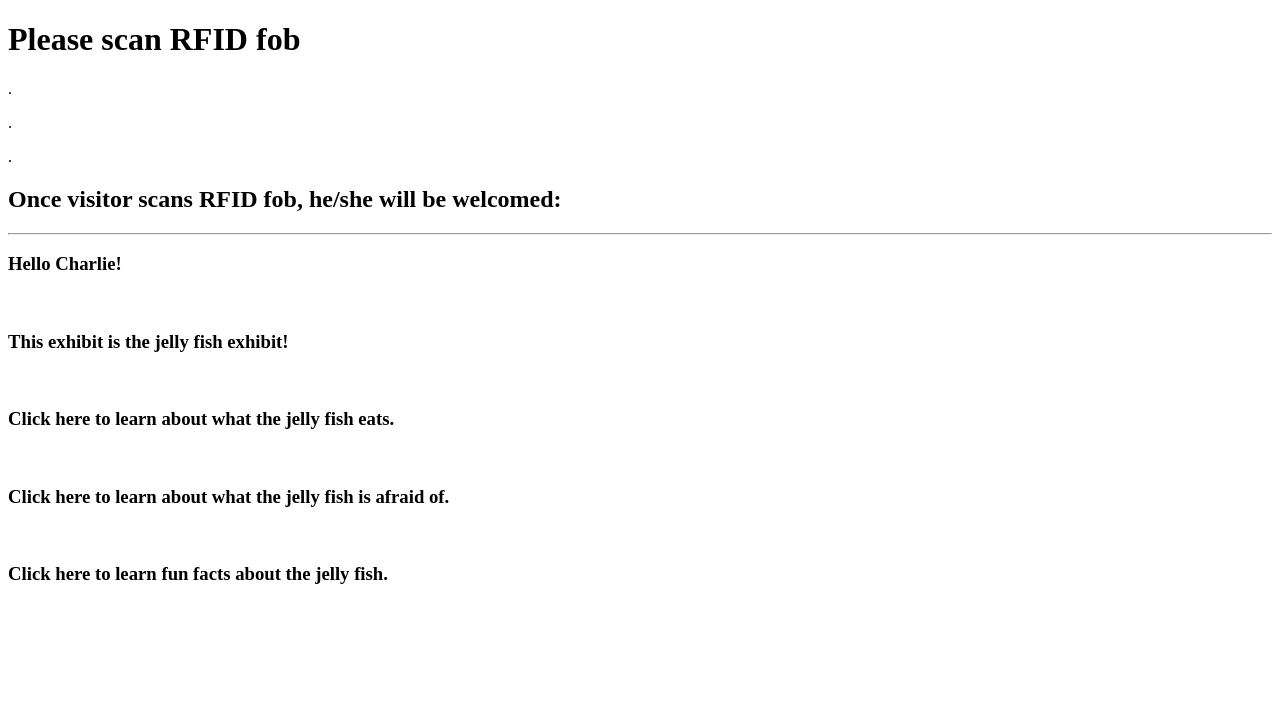
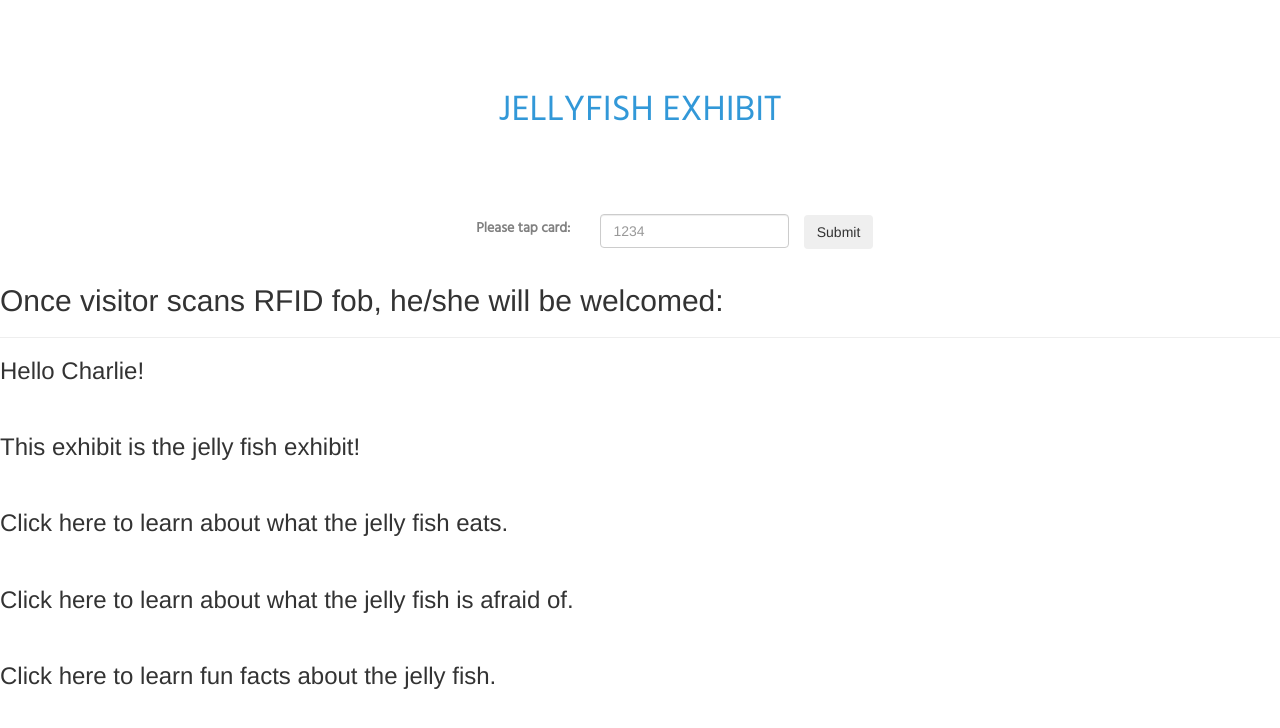
Before and after one commit to briannayamanaka/Global_Ties_Birch_Aquarium, a plain HTML site: page public/html/exhibit_terminal.html in a window 1280 px wide. Drawn offline with nearby package versions, Linux system fonts and the light colour scheme.

Commit message:
added terminal css file and made progress with terminal html page.

```diff
--- /dev/null
+++ b/public/css/exhibit_terminal.css
@@ -0,0 +1,32 @@
+h1 {
+    text-align: center;
+    color: #3298d8;
+    padding: 2em;
+    font-family: 'Hind', sans-serif;
+}
+
+body {
+    background-repeat: no-repeat;
+    background-size: 100%;
+}
+
+#submit {
+    background-color: white;
+    font-size: 1em;
+    font-weight: 800;
+    border-width: 3px;
+    border-color: #5f709b;
+    color: #3298d8;
+    padding-left: 50px;
+    padding-right: 50px;
+    margin-top: 50px;
+    margin-bottom:50px;
+    font-family: 'Hind', sans-serif;
+}
+
+label {
+    text-align: right;
+    padding: 5px;
+    color: grey;
+    font-family: 'Hind', sans-serif;
+}
--- a/public/html/exhibit_terminal.html
+++ b/public/html/exhibit_terminal.html
@@ -1,14 +1,34 @@
 <!DOCTYPE html>
 <html>
 <head>
-    <meta charset="UTF-8">
-    <title>exhibit</title>
+  <meta charset="UTF-8">
+  <title>Terminal</title>
+  <link rel='stylesheet prefetch' href='https://maxcdn.bootstrapcdn.com/bootstrap/3.3.7/css/bootstrap.min.css'>
+  <link href="https://fonts.googleapis.com/css?family=Hind" rel="stylesheet">
+  <link rel="stylesheet" href="../css/exhibit_terminal.css">
 </head>
 <body>
-<h1>Please scan RFID fob</h1>
-<p>.</p>
-<p>.</p>
-<p>.</p>
+<div class="row">
+  <div class="col-md-3">
+
+  </div>
+  <div class="col-md-6" id="exhibitMid">
+    <h1>JELLYFISH EXHIBIT</h1>
+
+    <form class="form-horizontal" action="blank.html">
+      <!-- Enter in RFID number to grab data for now -->
+      <div class="form-group">
+          <div class="col-sm-1"></div>
+          <label for="rfid" class="col-sm-4">Please tap card:</label>
+          <div class="col-sm-4">
+              <input type="text" class="form-control" id="rfid" placeholder="1234">
+          </div>
+          <div class="col-sm-3"></div>
+          <button type="submit" class="btn">Submit</button>
+      </div>
+  </div>
+
+</div>
 <h2>Once visitor scans RFID fob, he/she will be welcomed:</h2>
 <hr>
 <h3>Hello Charlie!</h3>
```
Also changed, not shown: 1 other file.
